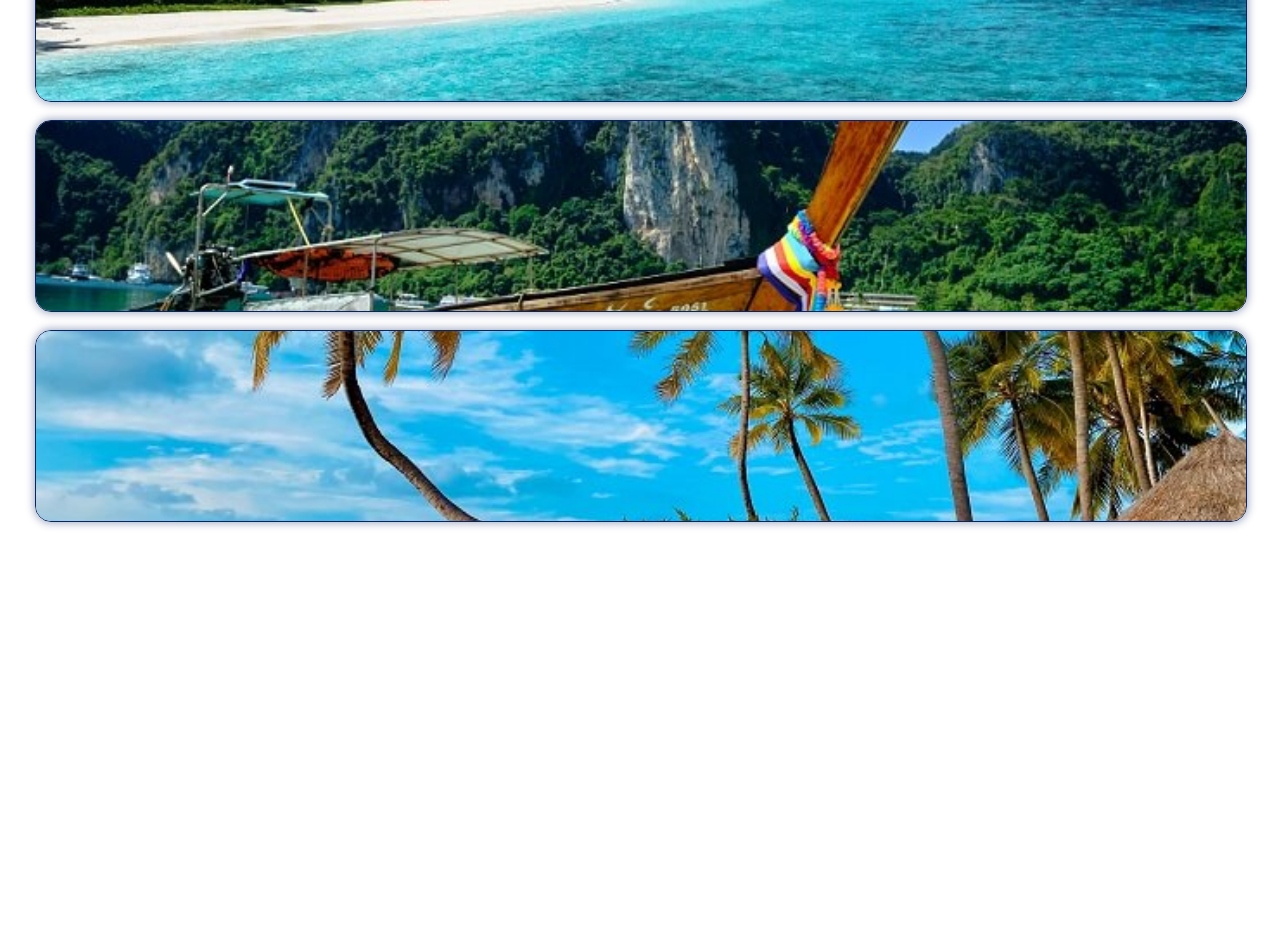
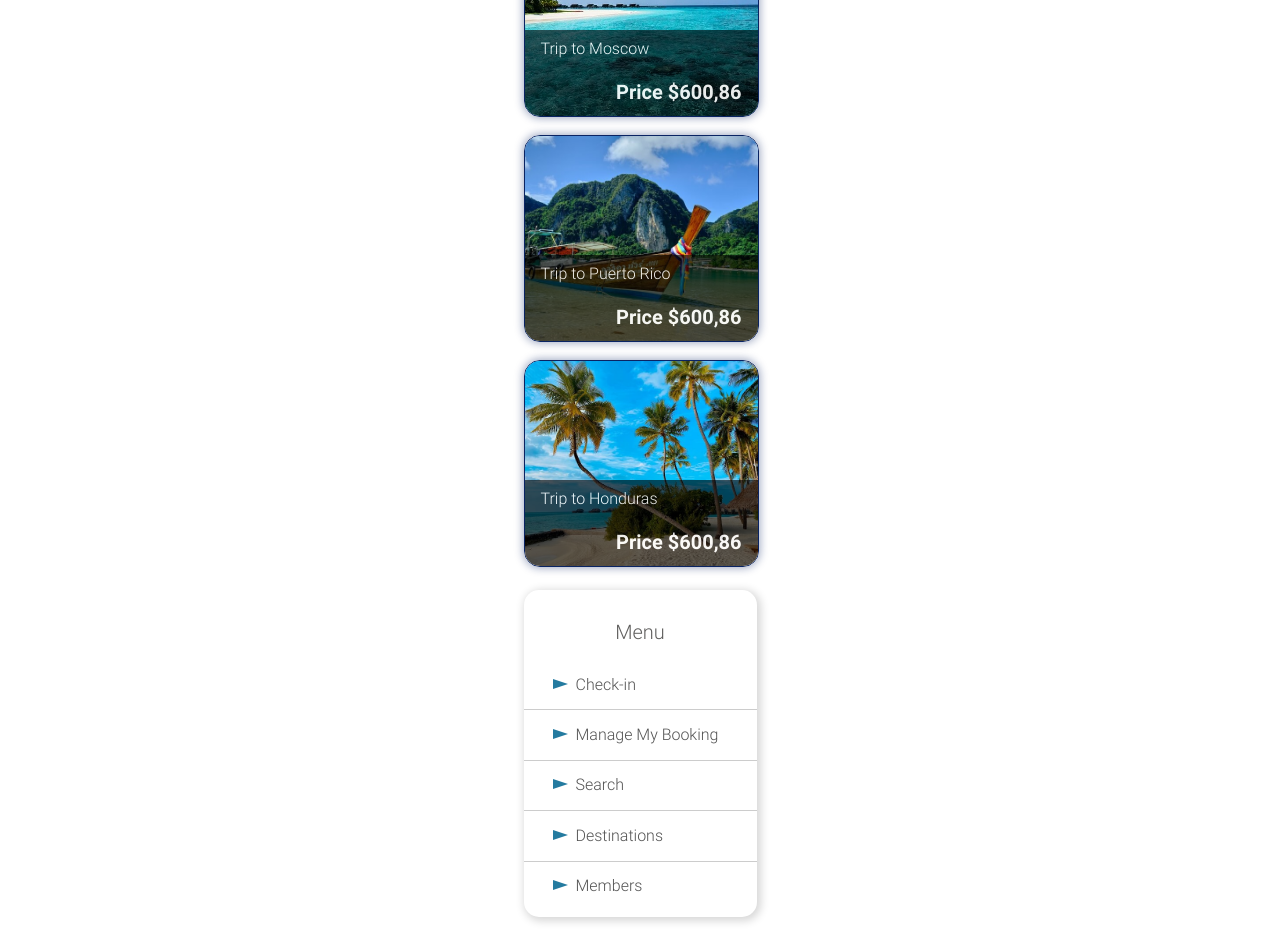
Before and after one commit to JaegerDaFBoi/prueba-frontend-app, an Angular app: page / in a window 1280 px wide. Shown: the part 460-1401 px from the top of the page. Before the commit the page ends 1026 px from the top, so only its background shows below. Built offline with nearby package versions, Linux system fonts and the light colour scheme.

Commit message:
main content finished and footer component created

```diff
--- a/src/app/app.module.ts
+++ b/src/app/app.module.ts
@@ -7,13 +7,15 @@ import { HeaderComponent } from './components/header/header.component';
 import { LangSelectorComponent } from './components/lang-selector/lang-selector.component';
 import { FontAwesomeModule } from '@fortawesome/angular-fontawesome';
 import { MainContentComponent } from './components/main-content/main-content.component';
+import { FooterComponent } from './components/footer/footer.component';
 
 @NgModule({
   declarations: [
     AppComponent,
     HeaderComponent,
     LangSelectorComponent,
-    MainContentComponent
+    MainContentComponent,
+    FooterComponent
   ],
   imports: [
     BrowserModule,
--- /dev/null
+++ b/src/app/components/footer/footer.component.html
@@ -0,0 +1 @@
+<p>footer works!</p>
--- a/src/app/components/main-content/main-content.component.html
+++ b/src/app/components/main-content/main-content.component.html
@@ -1,23 +1,56 @@
 <main class="main-content">
      <div class="main-content_title">
         <div class="main-content_title_text">
-            Offers
+           <span>Offers</span>
         </div>
     </div>
     <div class="main-content_container">
         <div class="main-content_container_offers-grid-row">
             <div class="main-content_container_offer">
                 <img src="../../../assets/img/moscow.jpg" alt="Imagen de playa">
+                <div class="main-content_container_offer_description">
+                    <span class="offer_description_text offer_description--uppertext">
+                        Trip to Moscow
+                    </span>
+                    <p class="offer_description_text offer_description--price">
+                        Price $600,86
+                    </p>
+                </div>
             </div>
             <div class="main-content_container_offer">
                 <img src="../../../assets/img/puerto-rico.jpg" alt="Imagen de una montaña con una canoa al frente">
+                <div class="main-content_container_offer_description">
+                    <span class="offer_description_text offer_description--uppertext">
+                        Trip to Puerto Rico
+                    </span>
+                    <p class="offer_description_text offer_description--price">
+                        Price $600,86
+                    </p>
+                </div>
             </div>
             <div class="main-content_container_offer">
                 <img src="../../../assets/img/honduras.jpg" alt="Imagen de palmeras en una playa">
+                <div class="main-content_container_offer_description">
+                    <span class="offer_description_text offer_description--uppertext">
+                        Trip to Honduras
+                    </span>
+                    <p class="offer_description_text offer_description--price">
+                        Price $600,86
+                    </p>
+                </div>
             </div>
         </div>
         <div class="main-content_container_menu">
-
+            <div class="main-content_container_menu-box">
+                <h3 class="menu-box_title">Menu</h3>
+                <div class="menu-box_links-container">
+                    <span><a href="">Check-in</a></span>
+                    <span><a href="">Manage My Booking</a></span>
+                    <span><a href="">Search</a></span>
+                    <span><a href="">Destinations</a></span>
+                    <span class="no-border"><a href="">Members</a></span>
+                </div>
+            </div>
         </div>
     </div>
 </main>
--- a/src/app/components/main-content/main-content.component.scss
+++ b/src/app/components/main-content/main-content.component.scss
@@ -1,4 +1,4 @@
-@use '../../../colors' as *;
+@use "../../../colors" as *;
 
 .main-content {
   width: 100%;
@@ -36,9 +36,9 @@
 .main-content_container {
   width: 100%;
   height: auto;
-    padding: 24px 0;
+  padding: 24px 20px;
   display: flex;
-    flex-direction: row;
+  flex-direction: column;
   box-sizing: border-box;
 }
 
@@ -50,15 +50,21 @@
   display: flex;
   flex-direction: column;
   flex-wrap: wrap;
+  justify-items: center;
   box-sizing: border-box;
 }
 
 .main-content_container_offer {
   width: 100%;
-    height: 200px;
-    padding: 5px 15px;
+  max-width: 233px;
+  min-width: 200px;
+  height: 215px;
+  padding: 5px 0;
   margin-bottom: 10px;
+  margin-left: auto;
+  margin-right: auto;
   box-sizing: border-box;
+  position: relative;
 
   img {
     width: 100%;
@@ -69,3 +75,103 @@
     box-shadow: 0px 0px 8px 1px $blue-1;
   }
 }
+
+.main-content_container_offer_description {
+  position: absolute;
+  width: 100%;
+  height: 40%;
+  padding: {
+    top: 9px;
+    bottom: 13px;
+    left: 16px;
+    right: 16px;
+  }
+  box-sizing: border-box;
+  top: 58%;
+  left: 1px;
+  background-color: $gray-4;
+  border-radius: 0 0 15px 15px;
+  opacity: 0.9;
+  cursor: pointer;
+}
+
+.offer_description_text {
+  margin: 0;
+}
+
+.offer_description--uppertext {
+  font-size: 16px;
+  line-height: 19px;
+  font-weight: 300;
+  text-align: left;
+}
+
+.offer_description--price {
+  font-size: 20px;
+  line-height: 24px;
+  font-weight: bold;
+  text-align: right;
+  margin-top: 11%;
+}
+
+.main-content_container_menu {
+  width: 100%;
+  height: 330px;
+}
+
+.main-content_container_menu-box {
+  max-width: 233px;
+  min-width: 200px;
+  height: 327px;
+  border-radius: 15px;
+  margin: 10px auto;
+  padding-top: 30px;
+  box-shadow: 2px 2px 8px 2px #00000029;
+  box-sizing: border-box;
+}
+
+.menu-box_title {
+  text-align: center;
+  margin: 0;
+  color: $gray-3;
+  font-size: 20px;
+  line-height: 24px;
+  font-weight: 300;
+}
+
+.menu-box_links-container {
+  width: 100%;
+  margin-top: 16px;
+  text-align: left;
+
+  .no-border {
+    border-bottom: 0px solid;
+  }
+
+  span {
+    display: block;
+    padding: 15.5px 29px;
+    border-bottom: 1px solid rgba($color: #00000029, $alpha: 0.2);
+
+    a {
+      color: $gray-4;
+      text-decoration: none;
+      font-size: 16px;
+      line-height: 18px;
+      font-weight: 300;
+      margin-left: 23px;
+    }
+
+    &::before {
+      content: "";
+      width: 0;
+      height: 0;
+      border-top: 5px solid transparent;
+      border-bottom: 5px solid transparent;
+      border-left: 15px solid $blue-2;
+      position: absolute;
+      margin-top: 3px;
+    }
+
+  }
+}
```
Also changed, not shown: src/app/components/footer/footer.component.ts (added, +10 -0 lines), src/app/components/footer/footer.component.scss (added), 1 other file (tests, documents, lock files or other folders). Lines whose indentation alone changed are shown as unchanged.
